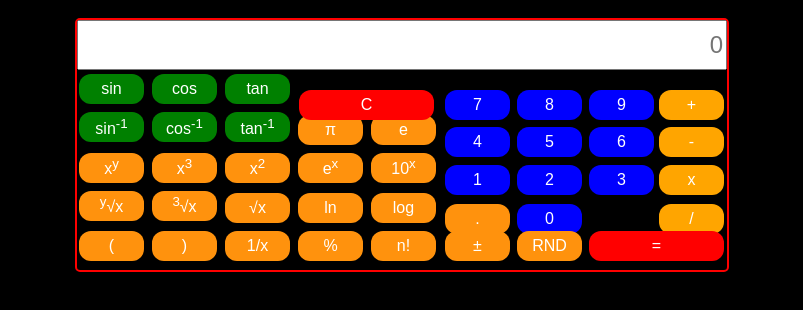
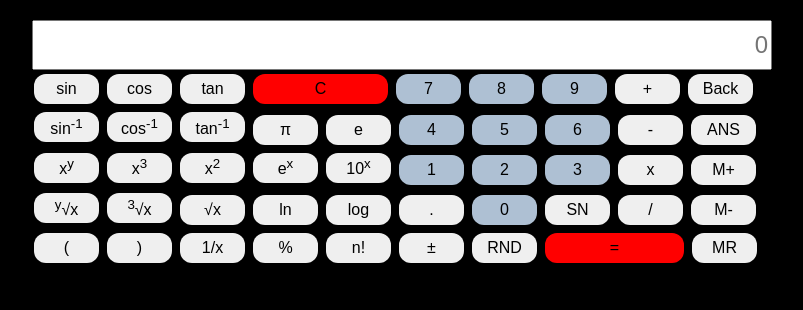
Before and after one commit to VejayDrepaul/Calculator, a plain HTML site: page index.html in a window 1280 px wide. Shown: the part 48-358 px from the top of the page, without its empty margins (238-1041 px from the left). Drawn offline with Linux system fonts and the light colour scheme.

Commit message:
Button layout fixed

```diff
--- a/index.html
+++ b/index.html
@@ -16,49 +16,55 @@
             <button class="trig" onclick="sin()">sin</button>
             <button class="trig" onclick="cos()">cos</button>
             <button class="trig" onclick="tan()">tan</button>
-            <button id="clear" onclick="clearDisplay()">C</button>
+            <button class="trig" id="clear" onclick="clearDisplay()">C</button>
+            <button class="trig numbers" id="num7" onclick="display('7')">7</button>
+            <button class="trig numbers" id="num8" onclick="display('8')">8</button>
+            <button class="trig numbers" id="num9" onclick="display('9')">9</button>
+            <button class="triarithmetic-operators" id="add" onclick="display('+')">+</button>
+            <button>Back</button>
             <br>
             <button class="trig" onclick="sinInverse()">sin<sup>-1</sup></button>
             <button class="trig" onclick="cosInverse()">cos<sup>-1</sup></button>
             <button class="trig" onclick="tanInverse()">tan<sup>-1</sup></button>
             <button onclick="display(Math.PI)">π</button>
             <button onclick="display(Math.E)">e</button>
+            <button class="numbers" id="num4" onclick="display('4')">4</button>
+            <button class="numbers" id="num5" onclick="display('5')">5</button>
+            <button class="numbers" id="num6" onclick="display('6')">6</button>
+            <button class="arithmetic-operators" id="sub" onclick="display('-')">-</button>
+            <button>ANS</button>
             <br>
             <button class="exponents" onclick="display('**')">x<sup>y</sup></button>
             <button class="exponents" onclick="cube()">x<sup>3</sup></button>
             <button class="exponents" onclick="square()">x<sup>2</sup></button>
             <button class="exponents" onclick="ePower()">e<sup>x</sup></button>
             <button class="exponents" onclick="powerOfTen()">10<sup>x</sup></button>
+            <button class="numbers" id="num1" onclick="display('1')">1</button>
+            <button class="numbers" id="num2" onclick="display('2')">2</button>
+            <button class="numbers" id="num3" onclick="display('3')">3</button>
+            <button class="arithmetic-operators" id="multiply" onclick="display('*')">x</button>
+            <button>M+</button>
             <br>
             <button class="roots"><sup>y</sup>√x</button>
             <button class="roots" onclick="cubeRoot()"><sup>3</sup>√x</button>
             <button class="roots" onclick="sqrt()">√x</button>
             <button class="roots">ln</button>
             <button class="roots">log</button>
+            <button id="dot" onclick="display('.')">.</button>
+            <button class="numbers" id="num0" onclick="display('0')">0</button>
+            <button>SN</button>
+            <button class="arithmetic-operators" id="divide" onclick="display('/')">/</button>
+            <button>M-</button>
             <br>
             <button onclick="display('(')">(</button>
             <button onclick="display(')')">)</button>
             <button onclick="oneDividedX()">1/x</button>
             <button onclick="percent()">%</button>
             <button onclick="factorial()">n!</button>
-            <button class="numbers" id="num0" onclick="display('0')">0</button>
-            <button class="numbers" id="num1" onclick="display('1')">1</button>
-            <button class="numbers" id="num2" onclick="display('2')">2</button>
-            <button class="numbers" id="num3" onclick="display('3')">3</button>
-            <button class="numbers" id="num4" onclick="display('4')">4</button>
-            <button class="numbers" id="num5" onclick="display('5')">5</button>
-            <button class="numbers" id="num6" onclick="display('6')">6</button>
-            <button class="numbers" id="num7" onclick="display('7')">7</button>
-            <button class="numbers" id="num8" onclick="display('8')">8</button>
-            <button class="numbers" id="num9" onclick="display('9')">9</button>
-            <button id="dot" onclick="display('.')">.</button>
             <button id="plus-minus" onclick="display('-')">±</button>
             <button class="random" onclick="random()">RND</button>
-            <button class="arithmetic-operators" id="add" onclick="display('+')">+</button>
-            <button class="arithmetic-operators" id="sub" onclick="display('-')">-</button>
-            <button class="arithmetic-operators" id="multiply" onclick="display('*')">x</button>
-            <button class="arithmetic-operators" id="divide" onclick="display('/')">/</button>
             <button class="arithmetic-operators" id="equal" onclick="solve()">=</button>
+            <button>MR</button>
     </div>
     <script src="home.js"></script>
 </body>
--- a/style.css
+++ b/style.css
@@ -7,162 +7,55 @@ body {
 	color: white;
 }
 
-.calculator-style {
-	border: 2px solid red;
-	border-radius: 5px;
-	width: 650px;
-	height: 250px;
-	margin: 0 auto;
+.trig {
+	top: 134px;
 }
 
 input {
 	text-align: right;
-	width: 650;
+	width: 740;
 	height: 50;
 	font-size: x-large;
 }
 
+.calculator-style {
+
+	border: 2px solid black;
+	border-radius: 5px;
+	width: 740px;
+	height: 250px;
+	margin: 0 auto;
+	justify-content: flex-end;
+}
+
 button {
-	background-color: #FF920D;
+	/*background-color: #E5ECF3;*/
 	border: none;
-	color: white;
+	/*color: white;*/
 	height: 30px;
 	width: 65px;
 	text-align: center;
-	text-decoration: none;
-	display: inline-block;
+	/*text-decoration: none;*/
+	/*display: inline-block;*/
 	font-size: 16px;
 	margin: 4px 2px;
 	border-radius: 12px;
-}
-
-.trig {
-	background-color: green;
-}
-
-.numbers {
-	background-color: blue;
 }
 
 .calculator-style button:hover {
 	box-shadow: 0px 10px 50px rgb(255, 255, 255);
 }
 
-#num0 {
-	position: absolute;
-	top: 248px;
-	left: 753px;
-}
-
-#num1 {
-	position: absolute;
-	left: 681px;
-	top: 209px;
-}
-
-#num2 {
-	position: absolute;
-	left: 753px;
-	top: 209px;
-}
-
-#num3 {
-	position: absolute;
-	left: 825px;
-	top: 209px;
-}
-
-#num4 {
-	position: absolute;
-	left: 681px;
-	top: 171px;
-}
-
-#num5 {
-	position: absolute;
-	left: 753px;
-	top: 171px;
-}
-
-#num6 {
-	position: absolute;
-	left: 825px;
-	top: 171px;
-}
-
-#num7 {
-	position: absolute;
-	left: 681px;
-	top: 134px;
-}
-
-#num8 {
-	position: absolute;
-	left: 753px;
-	top: 134px;
-}
-
-#num9 {
-	position: absolute;
-	left: 825px;
-	top: 134px;
-}
-
-#plus-minus {
-	position: absolute;
-	left: 681px;
-}
-
-#dot {
-	position: absolute;
-	left: 681px;
-	top: 248px;
-}
-
-.random {
-	position: absolute;
-	left: 753px;
+.numbers {
+	background-color: #AEC0D3;
 }
 
 #clear {
 	background-color: red;
-	position: absolute;
 	width: 135px;
-	left: 535px;
-	top: 134px;
-}
-
-.arithmetic-operators {
-	background-color: orange;
-}
-
-#add {
-	position: absolute;
-	left: 895px;
-	top: 134px;
 }
 
 #equal {
-	position: absolute;
-	width: 135px;
-	left: 825px;
 	background-color: red;
+	width: 139px;
 }
-
-#sub {
-	position: absolute;
-	left: 895px;
-	top: 171px;
-}
-
-#multiply {
-	position: absolute;
-	left: 895px;
-	top: 209px;
-}
-
-#divide {
-	position: absolute;
-	left: 895px;
-	top: 248px;
-}
```
